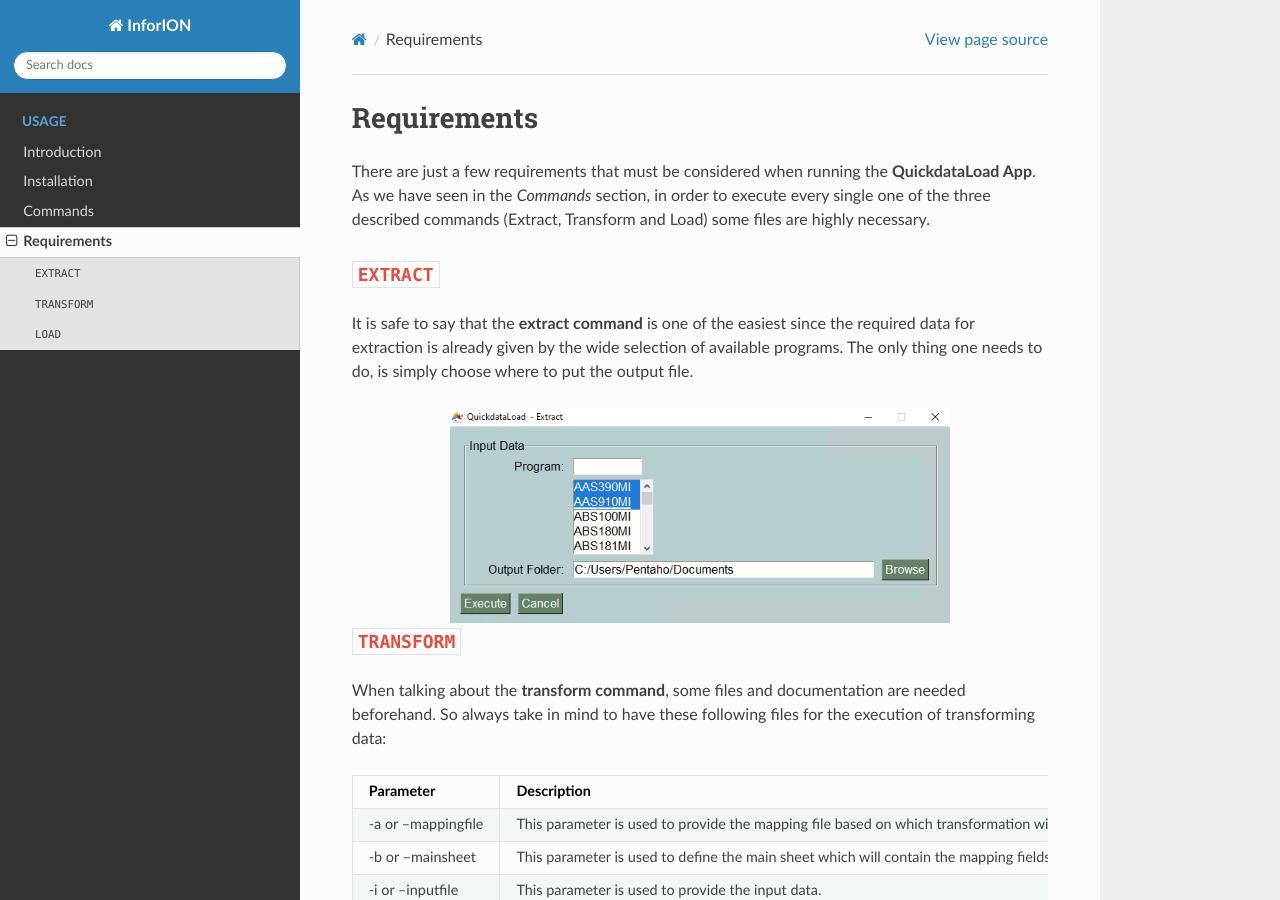
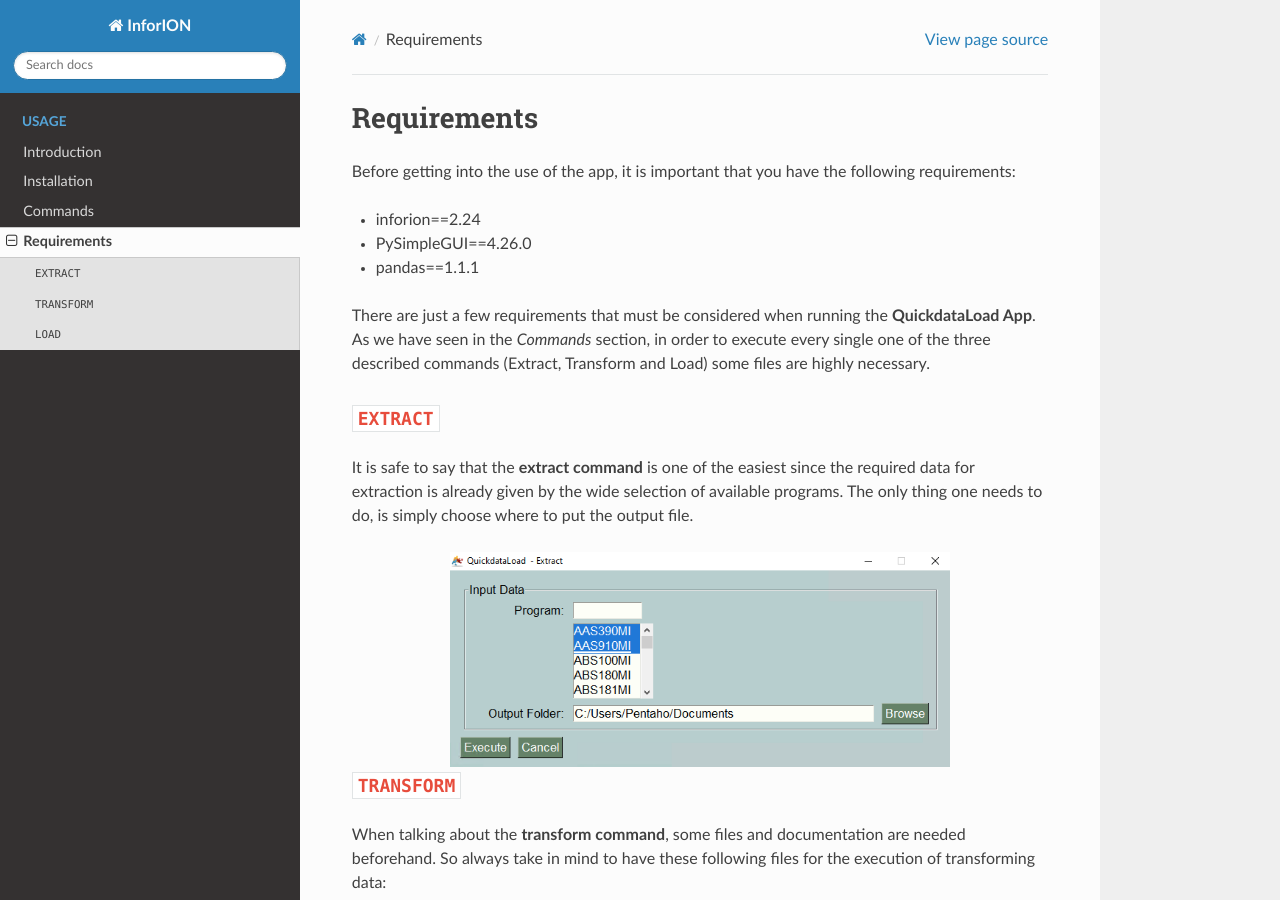
Before and after one commit to Fellow-Consulting-AG/NewSmartdata, a Sphinx documentation site: the page built from docs/source/requirement.rst, in a window 1280 px wide and 900 px high. Built offline with Sphinx 7.4.7 and the Read the Docs theme 2.0.0, drawn with Linux system fonts in a browser that asks for light colours.

Commit message:
add requirements.rst

```diff
--- a/docs/source/requirement.rst
+++ b/docs/source/requirement.rst
@@ -1,6 +1,12 @@
 ================
 Requirements
 ================
+
+Before getting into the use of the app, it is important that you have the following requirements:
+
+- inforion==2.24
+- PySimpleGUI==4.26.0
+- pandas==1.1.1
 
 There are just a few requirements that must be considered when running the **QuickdataLoad App**. As we have seen in the *Commands* section, in order to execute every single one of the three described commands (Extract, Transform and Load) some files are highly necessary.
 
```
